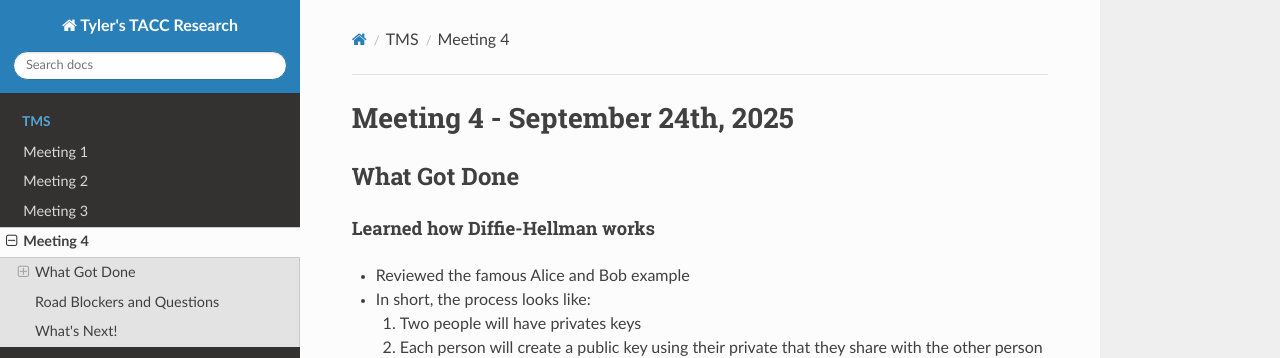
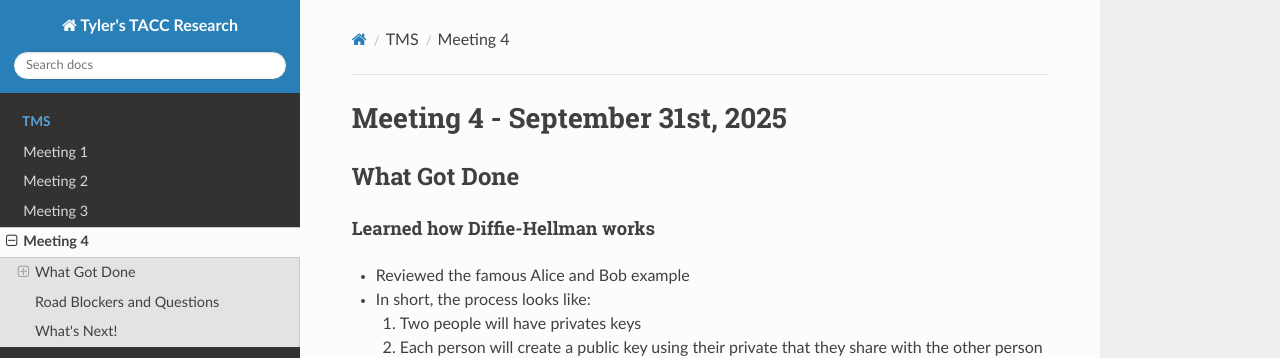
Before and after one commit to tyler0852/tylers-tacc-research, an MkDocs documentation site: the page built from docs/tms/meeting-4.md, in a window 1280 px wide and 900 px high. Shown: the top 358 px of the window. Built offline with MkDocs 1.6.1, drawn with Linux system fonts in a browser that asks for light colours; nearby versions of some CDN libraries; formulas are drawn with MathJax 3.

Commit message:
Update meeting-4.md

```diff
--- a/docs/tms/meeting-4.md
+++ b/docs/tms/meeting-4.md
@@ -1,4 +1,4 @@
-# Meeting 4 - September 24th, 2025
+# Meeting 4 - September 31st, 2025
 
 ## What Got Done
 
```
